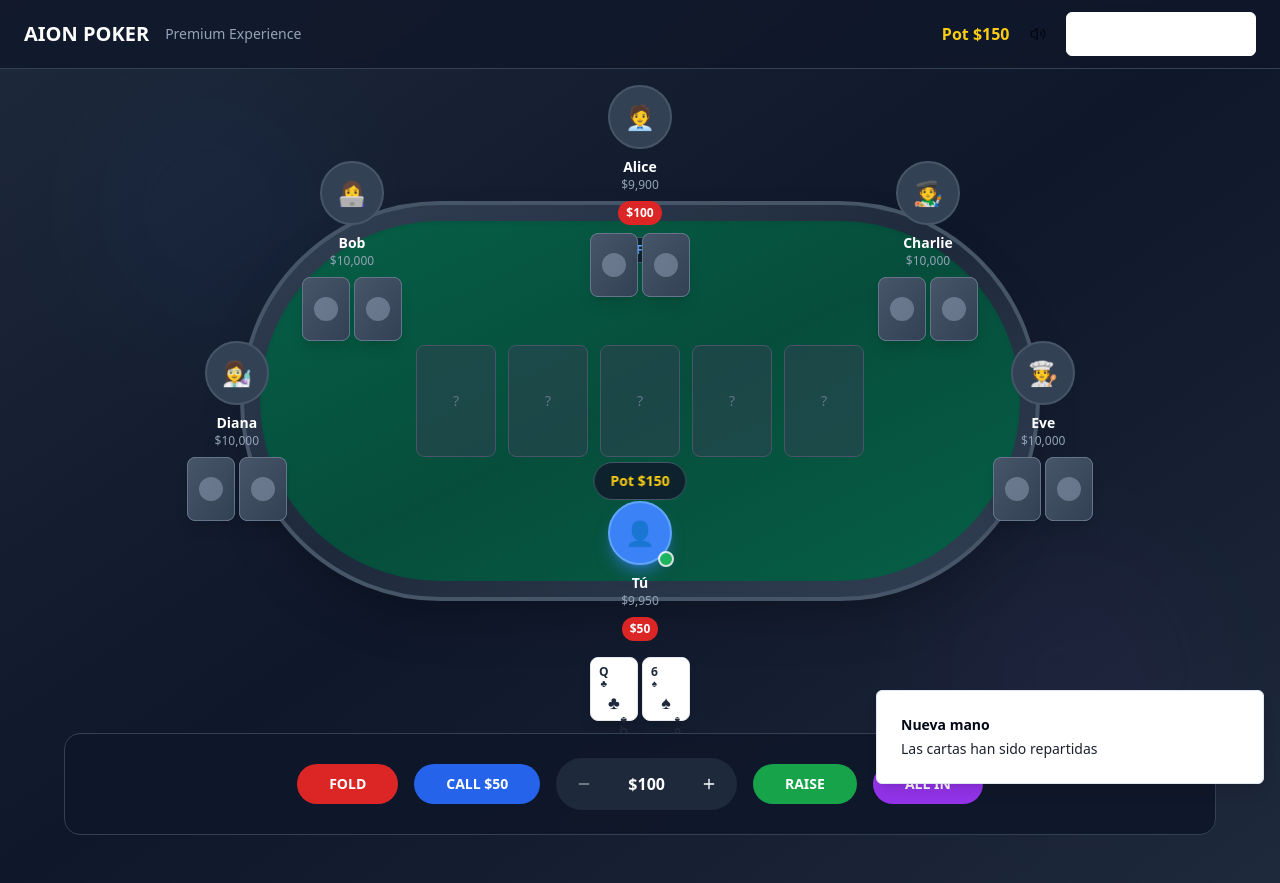
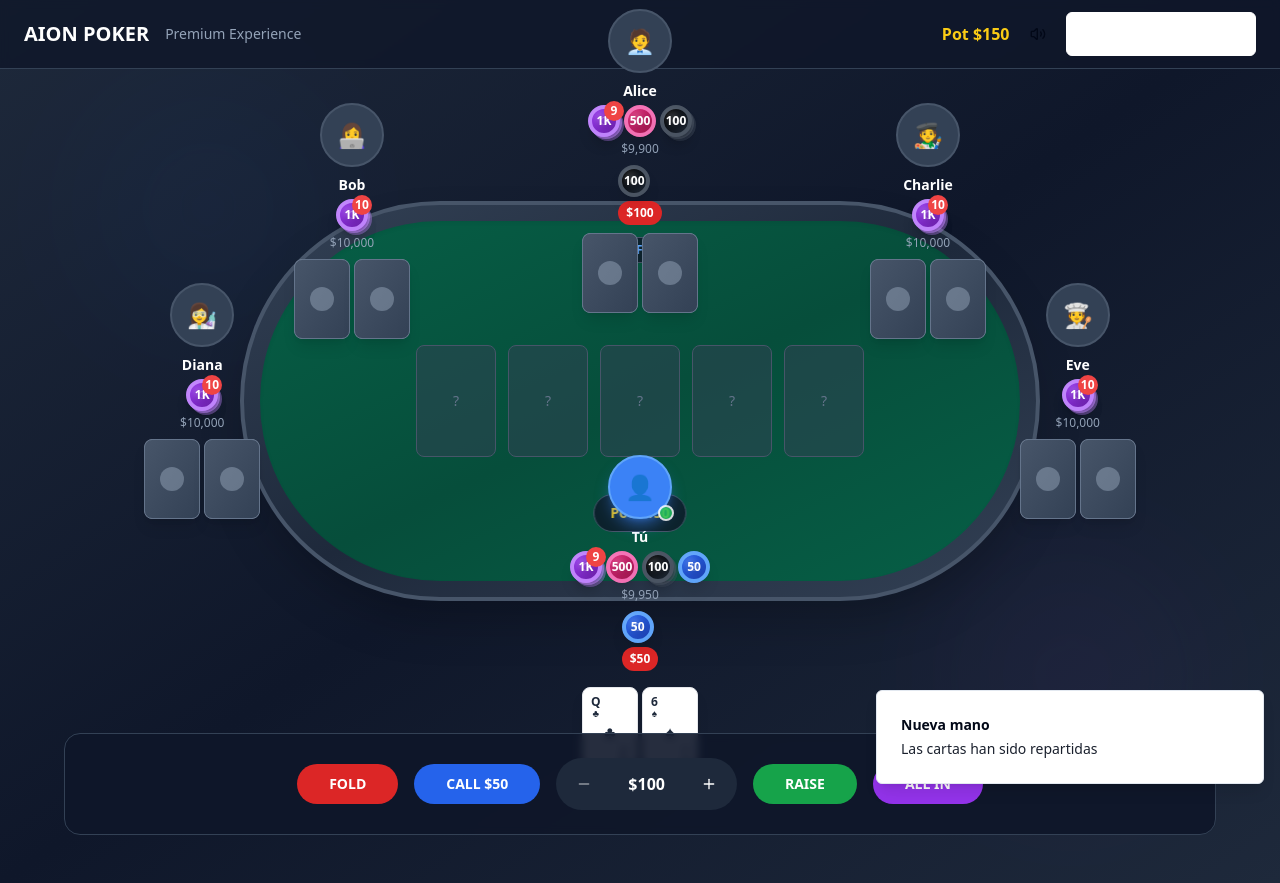
Before and after one commit to davi9922/poker-bot-blitz, a React (Vite) app: page / in a window 1280 px wide. Both pictures are taken after a click on the button "🎯 DEAL CARDS". Built offline with nearby package versions, Linux system fonts and the light colour scheme.

Commit message:
Add chip animations
Implement chip animations for the pot and betting actions.

```diff
--- a/src/components/PokerGame.tsx
+++ b/src/components/PokerGame.tsx
@@ -1,3 +1,4 @@
+
 import { useState, useEffect } from "react";
 import { Button } from "@/components/ui/button";
 import PokerCard from "./PokerCard";
@@ -21,6 +22,7 @@ const PokerGame = () => {
 
   const [soundEnabled, setSoundEnabled] = useState(true);
   const [betAmount, setBetAmount] = useState(gameConfig.bigBlind);
+  const [animatingBets, setAnimatingBets] = useState<{[key: number]: boolean}>({});
 
   const { toast } = useToast();
 
@@ -46,10 +48,22 @@ const PokerGame = () => {
   };
 
   const handleCheck = () => playerAction('check');
-  const handleCall = () => playerAction('call');
-  const handleRaise = () => playerAction('raise', betAmount);
+  const handleCall = () => {
+    setAnimatingBets({...animatingBets, 0: true});
+    setTimeout(() => setAnimatingBets({...animatingBets, 0: false}), 1000);
+    playerAction('call');
+  };
+  const handleRaise = () => {
+    setAnimatingBets({...animatingBets, 0: true});
+    setTimeout(() => setAnimatingBets({...animatingBets, 0: false}), 1000);
+    playerAction('raise', betAmount);
+  };
   const handleFold = () => playerAction('fold');
-  const handleAllIn = () => playerAction('raise', players[0]?.chips || 0);
+  const handleAllIn = () => {
+    setAnimatingBets({...animatingBets, 0: true});
+    setTimeout(() => setAnimatingBets({...animatingBets, 0: false}), 1000);
+    playerAction('raise', players[0]?.chips || 0);
+  };
 
   const canCheck = currentBet === (players[0]?.currentBet || 0);
   const canCall = currentBet > (players[0]?.currentBet || 0);
@@ -70,36 +84,36 @@ const PokerGame = () => {
     const positions = [];
 
     if (totalBots === 1) {
-      positions.push({ x: 50, y: 20, angle: 180 }); // Top center
+      positions.push({ x: 50, y: 15, angle: 180 }); // Top center
     } else if (totalBots === 2) {
       positions.push(
-        { x: 25, y: 30, angle: 135 }, // Top left
-        { x: 75, y: 30, angle: 45 }   // Top right
+        { x: 20, y: 25, angle: 135 }, // Top left
+        { x: 80, y: 25, angle: 45 }   // Top right
       );
     } else if (totalBots === 3) {
       positions.push(
-        { x: 50, y: 15, angle: 180 }, // Top center
-        { x: 20, y: 40, angle: 135 }, // Left
-        { x: 80, y: 40, angle: 45 }   // Right
+        { x: 50, y: 10, angle: 180 }, // Top center
+        { x: 15, y: 35, angle: 135 }, // Left
+        { x: 85, y: 35, angle: 45 }   // Right
       );
     } else if (totalBots === 4) {
       positions.push(
-        { x: 35, y: 20, angle: 160 }, // Top left
-        { x: 65, y: 20, angle: 20 },  // Top right
-        { x: 15, y: 50, angle: 120 }, // Mid left
-        { x: 85, y: 50, angle: 60 }   // Mid right
+        { x: 30, y: 15, angle: 160 }, // Top left
+        { x: 70, y: 15, angle: 20 },  // Top right
+        { x: 10, y: 45, angle: 120 }, // Mid left
+        { x: 90, y: 45, angle: 60 }   // Mid right
       );
     } else if (totalBots === 5) {
       positions.push(
-        { x: 50, y: 15, angle: 180 }, // Top center
-        { x: 25, y: 25, angle: 135 }, // Top left
-        { x: 75, y: 25, angle: 45 },  // Top right
-        { x: 15, y: 55, angle: 120 }, // Mid left
-        { x: 85, y: 55, angle: 60 }   // Mid right
+        { x: 50, y: 10, angle: 180 }, // Top center
+        { x: 25, y: 20, angle: 135 }, // Top left
+        { x: 75, y: 20, angle: 45 },  // Top right
+        { x: 12, y: 50, angle: 120 }, // Mid left
+        { x: 88, y: 50, angle: 60 }   // Mid right
       );
     }
 
-    return positions[botIndex] || { x: 50, y: 20, angle: 180 };
+    return positions[botIndex] || { x: 50, y: 15, angle: 180 };
   };
 
   const getPlayerAvatar = (index: number) => {
@@ -110,6 +124,25 @@ const PokerGame = () => {
   const adjustBetAmount = (delta: number) => {
     const newAmount = Math.max(gameConfig.bigBlind, Math.min(players[0]?.chips || 0, betAmount + delta));
     setBetAmount(newAmount);
+  };
+
+  // Get pot chip representation
+  const getPotChips = () => {
+    if (pot === 0) return [];
+    const chipValues = [1000, 500, 100, 50, 25, 10, 5];
+    const chips = [];
+    let remaining = pot;
+
+    for (const value of chipValues) {
+      const count = Math.floor(remaining / value);
+      if (count > 0) {
+        chips.push({ value, count: Math.min(count, 8) }); // Max 8 chips per stack
+        remaining -= count * value;
+      }
+      if (chips.length >= 6) break; // Max 6 different chip types
+    }
+
+    return chips;
   };
 
   return (
@@ -151,7 +184,7 @@ const PokerGame = () => {
                 {/* Table felt */}
                 <div className="absolute inset-4 bg-gradient-to-br from-emerald-800 via-emerald-900 to-emerald-800 rounded-full shadow-inner">
 
-                  {/* Community Cards Area - Made larger */}
+                  {/* Community Cards Area */}
                   <div className="absolute top-1/2 left-1/2 transform -translate-x-1/2 -translate-y-1/2 flex gap-3">
                     {Array.from({ length: 5 }).map((_, index) => (
                       <div key={index} className="w-20 h-28 bg-slate-700/50 rounded-lg border border-slate-600 flex items-center justify-center">
@@ -164,9 +197,30 @@ const PokerGame = () => {
                     ))}
                   </div>
 
-                  {/* Pot indicator */}
-                  <div className="absolute top-1/2 left-1/2 transform -translate-x-1/2 -translate-y-1/2 mt-20">
-                    <div className="bg-slate-900/80 backdrop-blur-sm px-4 py-2 rounded-full border border-slate-600">
+                  {/* Pot Chips - Center of table */}
+                  <div className="absolute top-1/2 left-1/2 transform -translate-x-1/2 -translate-y-1/2 mt-24">
+                    <div className="flex items-center justify-center gap-1">
+                      {getPotChips().map((chip, index) => (
+                        <div key={chip.value} className="relative animate-fade-in" style={{ animationDelay: `${index * 0.1}s` }}>
+                          <div className="flex flex-col items-center">
+                            {/* Stack of chips */}
+                            {Array.from({ length: Math.min(chip.count, 5) }).map((_, stackIndex) => (
+                              <div
+                                key={stackIndex}
+                                className="absolute"
+                                style={{
+                                  top: `-${stackIndex * 2}px`,
+                                  zIndex: stackIndex + 1
+                                }}
+                              >
+                                <CasinoChip value={chip.value} size="sm" />
+                              </div>
+                            ))}
+                          </div>
+                        </div>
+                      ))}
+                    </div>
+                    <div className="bg-slate-900/80 backdrop-blur-sm px-4 py-2 rounded-full border border-slate-600 mt-8">
                       <div className="text-yellow-400 font-bold text-sm">Pot ${pot.toLocaleString()}</div>
                     </div>
                   </div>
@@ -217,13 +271,25 @@ const PokerGame = () => {
                     {/* Player Name and Chips */}
                     <div className="text-center">
                       <div className="text-white text-sm font-semibold">{player.name}</div>
-                      <div className="text-slate-400 text-xs">${player.chips.toLocaleString()}</div>
+                      {/* Player Chip Stack */}
+                      <div className="mt-1">
+                        <ChipStack totalChips={player.chips} size="sm" showTotal={false} />
+                      </div>
+                      <div className="text-slate-400 text-xs mt-1">${player.chips.toLocaleString()}</div>
                     </div>
 
-                    {/* Current Bet */}
+                    {/* Current Bet with chips */}
                     {player.currentBet > 0 && (
-                      <div className="bg-red-600 text-white px-2 py-1 rounded-full text-xs font-bold">
-                        ${player.currentBet.toLocaleString()}
+                      <div className={`relative ${animatingBets[index] ? 'animate-pulse' : ''}`}>
+                        <div className="flex gap-1 mb-1">
+                          {/* Show bet as chips */}
+                          {player.currentBet >= 100 && <CasinoChip value={100} size="sm" />}
+                          {player.currentBet >= 50 && player.currentBet % 100 >= 50 && <CasinoChip value={50} size="sm" />}
+                          {player.currentBet >= 25 && player.currentBet % 50 >= 25 && <CasinoChip value={25} size="sm" />}
+                        </div>
+                        <div className="bg-red-600 text-white px-2 py-1 rounded-full text-xs font-bold">
+                          ${player.currentBet.toLocaleString()}
+                        </div>
                       </div>
                     )}
                   </div>
@@ -231,7 +297,7 @@ const PokerGame = () => {
                   {/* Player Cards */}
                   <div className={`flex gap-1 mt-2 justify-center ${isHuman ? 'mt-4' : ''}`}>
                     {player.hand.map((card, cardIndex) => (
-                      <div key={cardIndex} className="w-12 h-16">
+                      <div key={cardIndex} className="w-14 h-20">
                         <PokerCard
                           card={showdown || !player.isBot ? card : null}
                           faceDown={!showdown && player.isBot}
```
